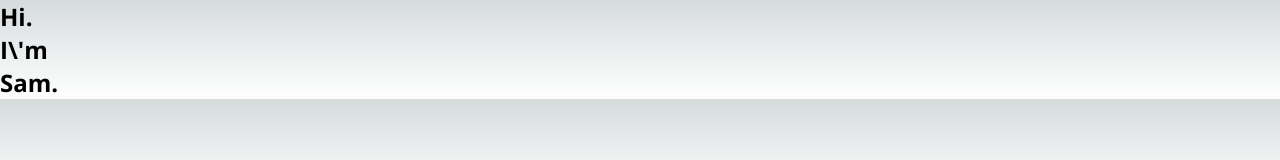
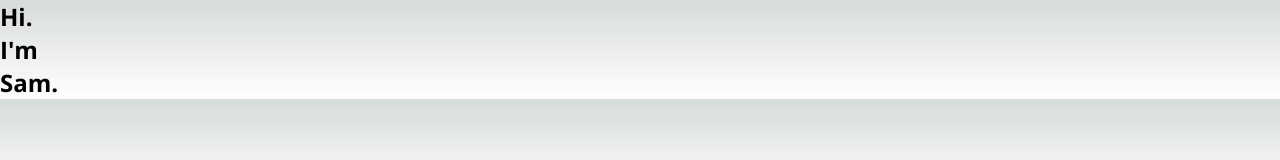
Before and after one commit to SamFHarrison/softwaresam, a Next.js app: page / in a window 1280 px wide. Shown: the top 160 px of the page. Built offline with nearby package versions, Linux system fonts and the light colour scheme.

Commit message:
fix: change apostrophe to symbol in <h2> tags

```diff
--- a/src/app/page.tsx
+++ b/src/app/page.tsx
@@ -2,7 +2,7 @@ export default function Home() {
   return (
     <div>
       <h2>Hi.</h2>
-      <h2>I\'m</h2>
+      <h2>I&apos;m</h2>
       <h2>Sam.</h2>
     </div>
   );
```
